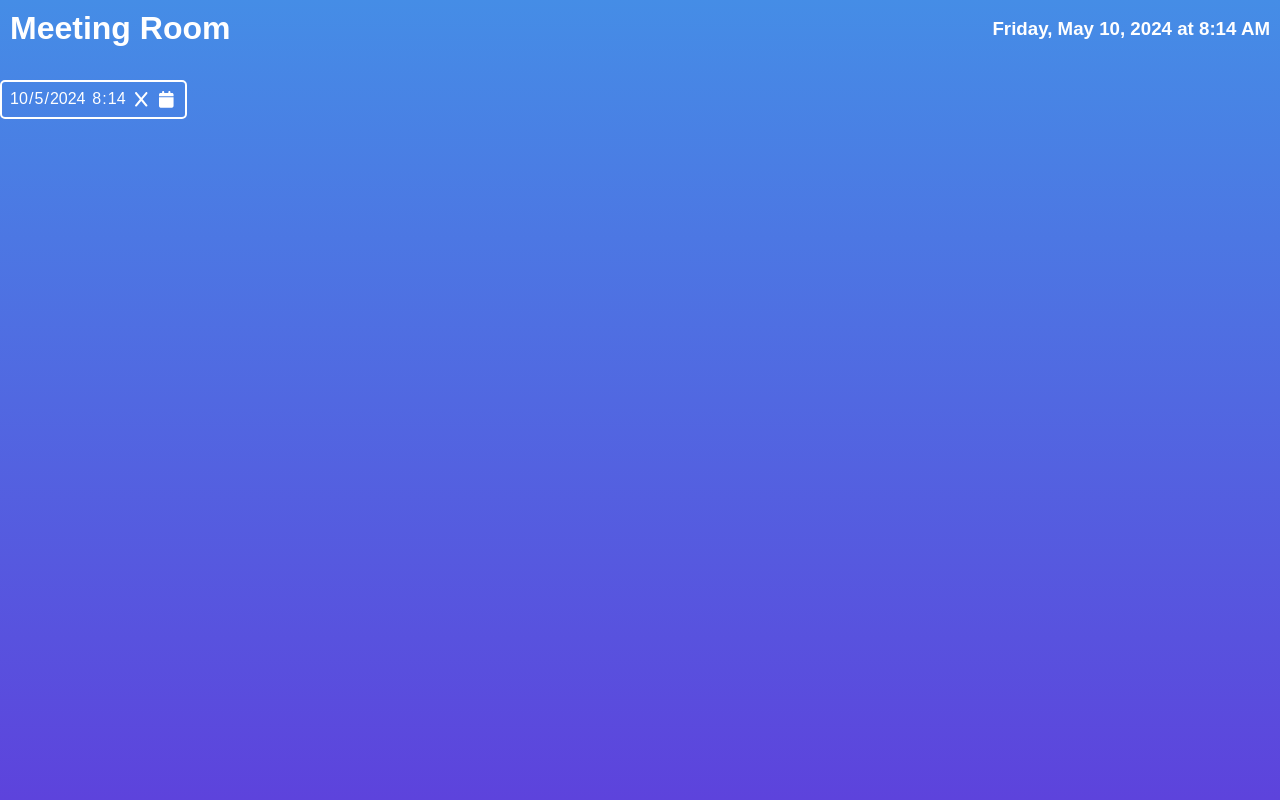
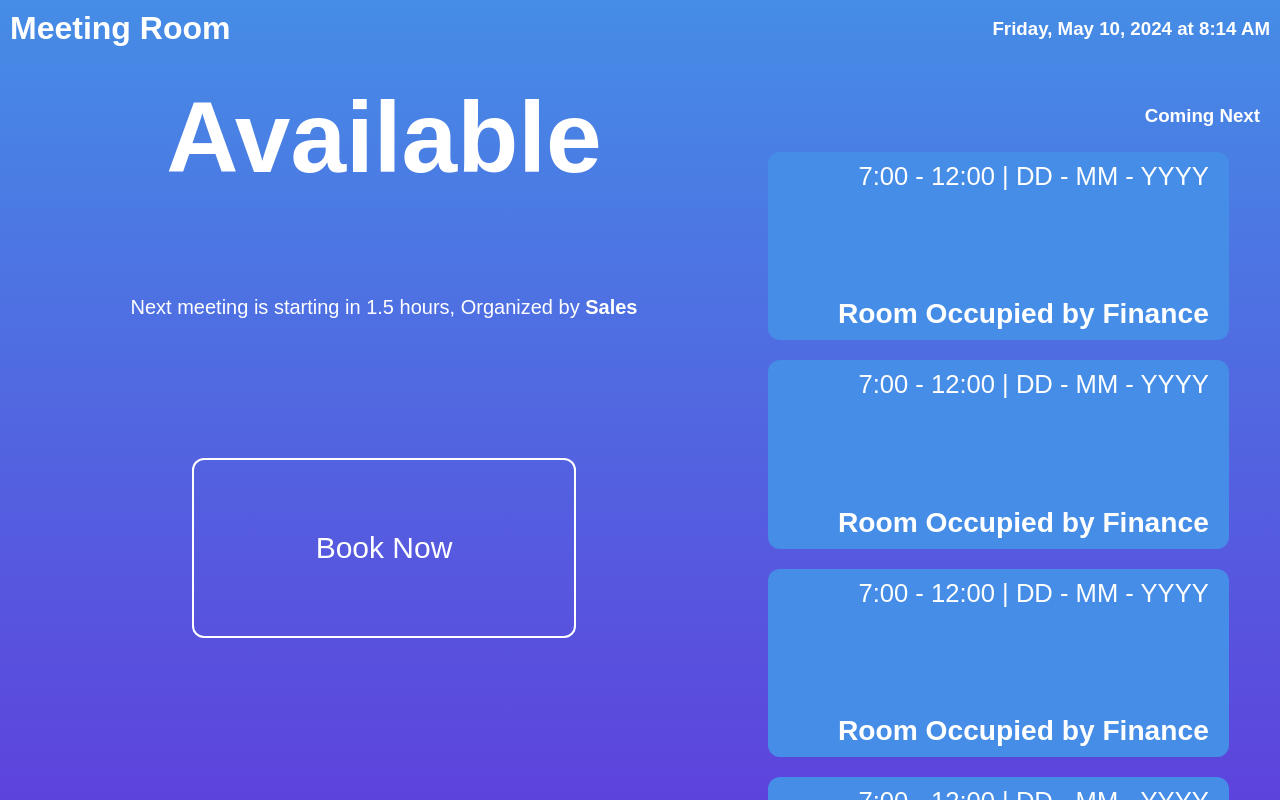
Before and after one commit to kennarddh/meeting-room-react, a React (Vite) app: page / in a window 1280 px wide. Built offline with nearby package versions, Linux system fonts and the light colour scheme.

Commit message:
feat: Home styles

```diff
--- a/src/Pages/Home/Home.tsx
+++ b/src/Pages/Home/Home.tsx
@@ -1,12 +1,106 @@
 import { FC } from 'react'
 
-import DateTimePicker from 'Components/DateTimePicker/DateTimePicker'
+import { useNavigate } from 'react-router-dom'
+
+import {
+	BookMeetingButton,
+	BookMeetingButtonContainer,
+	Container,
+	IncomingMeeting,
+	IncomingMeetingDatetime,
+	IncomingMeetingText,
+	IncomingMeetingsList,
+	Left,
+	LeftText,
+	LeftTitle,
+	Right,
+	RightTitle,
+} from './Styles'
 
 const Home: FC = () => {
+	const NavigateHook = useNavigate()
+
 	return (
-		<div>
-			<DateTimePicker value={new Date()} />
-		</div>
+		<Container>
+			<Left>
+				<LeftTitle>Available</LeftTitle>
+				<LeftText>
+					Next meeting is starting in 1.5 hours, Organized by{' '}
+					<strong>Sales</strong>
+				</LeftText>
+				<BookMeetingButtonContainer>
+					<BookMeetingButton onClick={() => NavigateHook('/new')}>
+						Book Now
+					</BookMeetingButton>
+				</BookMeetingButtonContainer>
+			</Left>
+			<Right>
+				<RightTitle>Coming Next</RightTitle>
+				<IncomingMeetingsList>
+					<IncomingMeeting>
+						<IncomingMeetingDatetime>
+							7:00 - 12:00 | DD - MM - YYYY
+						</IncomingMeetingDatetime>
+
+						<IncomingMeetingText>
+							Room Occupied by Finance
+						</IncomingMeetingText>
+					</IncomingMeeting>
+					<IncomingMeeting>
+						<IncomingMeetingDatetime>
+							7:00 - 12:00 | DD - MM - YYYY
+						</IncomingMeetingDatetime>
+
+						<IncomingMeetingText>
+							Room Occupied by Finance
+						</IncomingMeetingText>
+					</IncomingMeeting>
+					<IncomingMeeting>
+						<IncomingMeetingDatetime>
+							7:00 - 12:00 | DD - MM - YYYY
+						</IncomingMeetingDatetime>
+
+						<IncomingMeetingText>
+							Room Occupied by Finance
+						</IncomingMeetingText>
+					</IncomingMeeting>
+					<IncomingMeeting>
+						<IncomingMeetingDatetime>
+							7:00 - 12:00 | DD - MM - YYYY
+						</IncomingMeetingDatetime>
+
+						<IncomingMeetingText>
+							Room Occupied by Finance
+						</IncomingMeetingText>
+					</IncomingMeeting>
+					<IncomingMeeting>
+						<IncomingMeetingDatetime>
+							7:00 - 12:00 | DD - MM - YYYY
+						</IncomingMeetingDatetime>
+
+						<IncomingMeetingText>
+							Room Occupied by Finance
+						</IncomingMeetingText>
+					</IncomingMeeting>
+					<IncomingMeeting>
+						<IncomingMeetingDatetime>
+							7:00 - 12:00 | DD - MM - YYYY
+						</IncomingMeetingDatetime>
+						<IncomingMeetingText>
+							Room Occupied by Finance
+						</IncomingMeetingText>
+					</IncomingMeeting>
+					<IncomingMeeting>
+						<IncomingMeetingDatetime>
+							7:00 - 12:00 | DD - MM - YYYY
+						</IncomingMeetingDatetime>
+						<IncomingMeetingText>
+							Room Occupied by Finance
+						</IncomingMeetingText>
+					</IncomingMeeting>
+				</IncomingMeetingsList>
+			</Right>
+		</Container>
 	)
 }
 
--- /dev/null
+++ b/src/Pages/Home/Styles.tsx
@@ -0,0 +1,134 @@
+import { styled } from 'styled-components'
+
+export const Container = styled.div`
+	width: 100%;
+	height: 100%;
+
+	display: flex;
+	flex-direction: row;
+`
+
+export const Left = styled.div<{ $busy?: boolean }>`
+	width: 60%;
+	height: 100%;
+
+	display: flex;
+	align-items: center;
+	flex-direction: column;
+
+	background-color: ${({ $busy }) => ($busy ? '#ff000099' : 'transparent')};
+`
+
+export const LeftTitle = styled.h2`
+	width: 100%;
+	height: 30%;
+
+	text-align: center;
+
+	color: #ffffff;
+
+	font-size: 100px;
+`
+
+export const LeftText = styled.p`
+	width: 100%;
+	height: 10%;
+
+	text-align: center;
+
+	color: #ffffff;
+
+	font-size: 20px;
+`
+
+export const BookMeetingButtonContainer = styled.div`
+	width: 100%;
+	height: 50%;
+
+	display: flex;
+	justify-content: center;
+	align-items: center;
+`
+
+export const BookMeetingButton = styled.button`
+	width: 50%;
+	height: 50%;
+
+	background-color: transparent;
+
+	font-size: 30px;
+
+	border: 2px solid #ffffff;
+	border-radius: 12px;
+
+	color: white;
+
+	cursor: pointer;
+
+	&:hover {
+		background-color: #458de6;
+	}
+`
+
+export const Right = styled.div`
+	width: 40%;
+	height: 100%;
+
+	display: flex;
+	flex-direction: column;
+`
+
+export const RightTitle = styled.h3`
+	width: 100%;
+	height: 10%;
+
+	padding: 0 20px;
+
+	display: flex;
+	align-items: center;
+	justify-content: flex-end;
+
+	color: #ffffff;
+`
+
+export const IncomingMeetingsList = styled.div`
+	width: 100%;
+	height: 90%;
+
+	display: grid;
+	grid-template-columns: 1fr;
+	grid-auto-rows: minmax(30%, auto);
+	gap: 20px;
+
+	padding-bottom: 20px;
+
+	overflow-y: scroll;
+`
+
+export const IncomingMeeting = styled.div`
+	width: 90%;
+
+	background-color: #458de6;
+
+	border-radius: 12px;
+
+	padding: 10px 20px;
+
+	display: flex;
+	justify-content: space-between;
+	align-items: flex-end;
+	flex-direction: column;
+`
+
+export const IncomingMeetingDatetime = styled.p`
+	color: #ffffff;
+
+	font-size: 2vw;
+`
+
+export const IncomingMeetingText = styled.p`
+	color: #ffffff;
+
+	font-weight: bold;
+	font-size: 2.2vw;
+`
```
